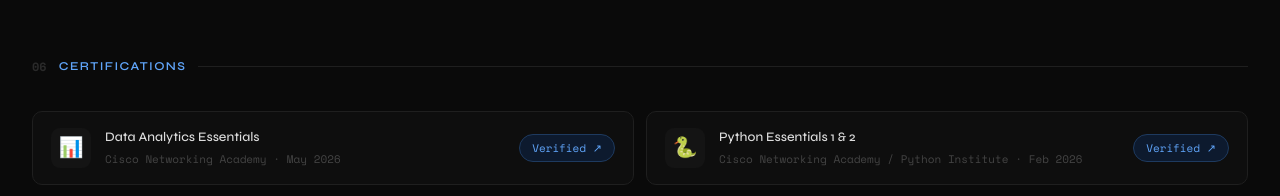
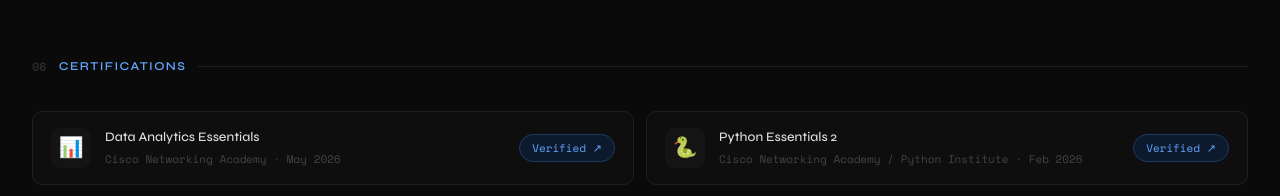
Before and after one commit to yustin-prz/portfolio, a React (Create React App) app: page / in a window 1280 px wide. Shown: the part 4720-4916 px from the top of the page. Built offline with nearby package versions, Linux system fonts and the light colour scheme.

Commit message:
Actualización link Python Essentials

```diff
--- a/src/data.js
+++ b/src/data.js
@@ -228,7 +228,7 @@ export const data = {
   // 6 verified certs (with credential links) + Google Cloud shown as "In progress"
   certifications: [
     { name: 'Data Analytics Essentials', issuer: 'Cisco Networking Academy', date: 'May 2026', icon: '📊', link: 'https://www.credly.com/badges/239d5ec2-98dd-4492-9acb-3cf0f5104f56' },
-    { name: 'Python Essentials 1 & 2', issuer: 'Cisco Networking Academy / Python Institute', date: 'Feb 2026', icon: '🐍', link: 'https://www.credly.com/badges/e410d246-8b0a-4fbb-b1e5-bd8c976fafa9' },
+    { name: 'Python Essentials 2', issuer: 'Cisco Networking Academy / Python Institute', date: 'Feb 2026', icon: '🐍', link: 'https://www.credly.com/badges/e471d3e6-e81c-4dd6-8be1-f3097ed30ba7' },
     { name: 'Fundamentos de Machine Learning', issuer: 'Fundación Carlos Slim — Capacítate para el Empleo', date: 'May 2026', icon: '🤖', link: 'https://capacitateparaelempleo.org/verifica/07cb7a3e-81a9-4ccf-a02f-4fbd1a9e4171/54584cf3-2ba9-46c3-8451-2db69afe7fde' },
     { name: 'Power BI Dual Certification', issuer: 'Udemy', date: 'January 2025', icon: '📈', link: 'https://ude.my/UC-d7521e99-219d-45fe-ae30-b7cf896089eb' },
     { name: 'Introduction to Data Science', issuer: 'Cisco Networking Academy', date: 'May 2026', icon: '🔬', link: 'https://www.credly.com/badges/0c81c19e-86bb-49e0-9d39-691e04f1ee8f' },
```
